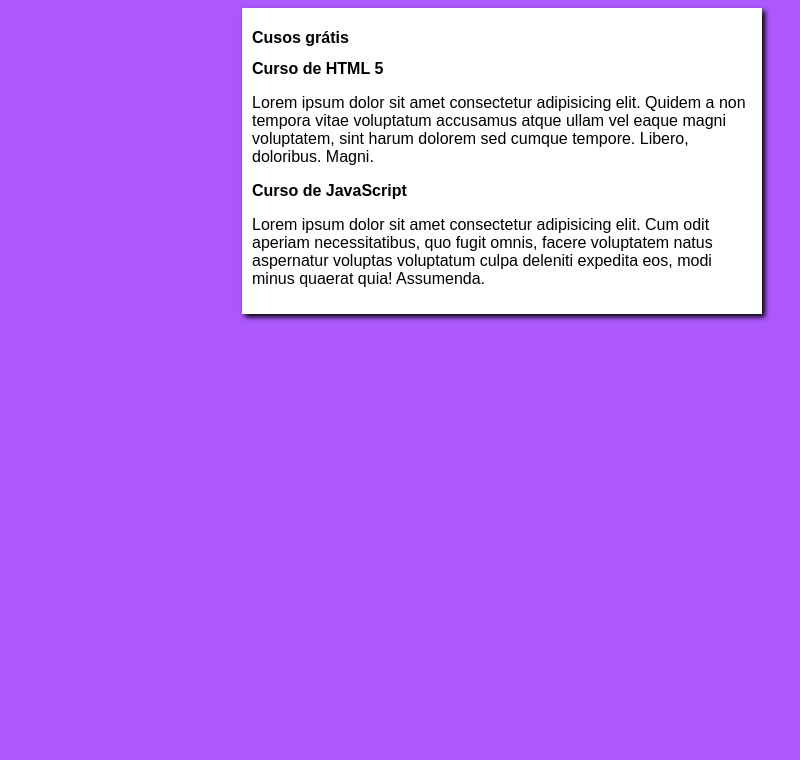
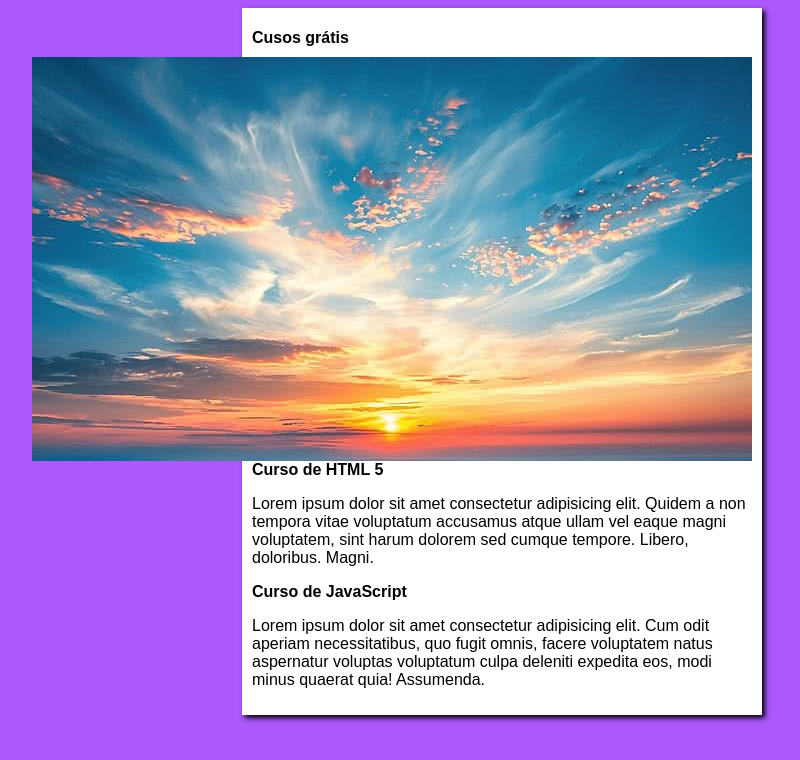
Before and after one commit to IgorCavLeite/projeto-site, a plain HTML site: page index.html in a window 1280 px wide. Shown: the whole page, without its empty margins (138-938 px from the left). Drawn offline with Linux system fonts and the light colour scheme.

Commit message:
Alterações

```diff
--- a/estilos/style.css
+++ b/estilos/style.css
@@ -17,3 +17,8 @@ main {
     box-shadow: 3px 3px 5px black;
 
 }
+
+img.ceu {
+    float: right;
+
+}
--- a/index.html
+++ b/index.html
@@ -10,6 +10,7 @@
     <main>
         <header>
             <h1>Cusos grátis</h1>
+            <img class="ceu" src="img/pngtree-abstract-cloudy-background-beautiful-natural-streaks-of-sky-and-clouds-red-image_15684333.jpg" alt="Céu">
         </header>
         <article>
             <h2>Curso de HTML 5</h2>
```
Also changed, not shown: img/pngtree-abstract-cloudy-background-beautiful-natural-streaks-of-sky-and-clouds-red-image_15684333.jpg (added).
